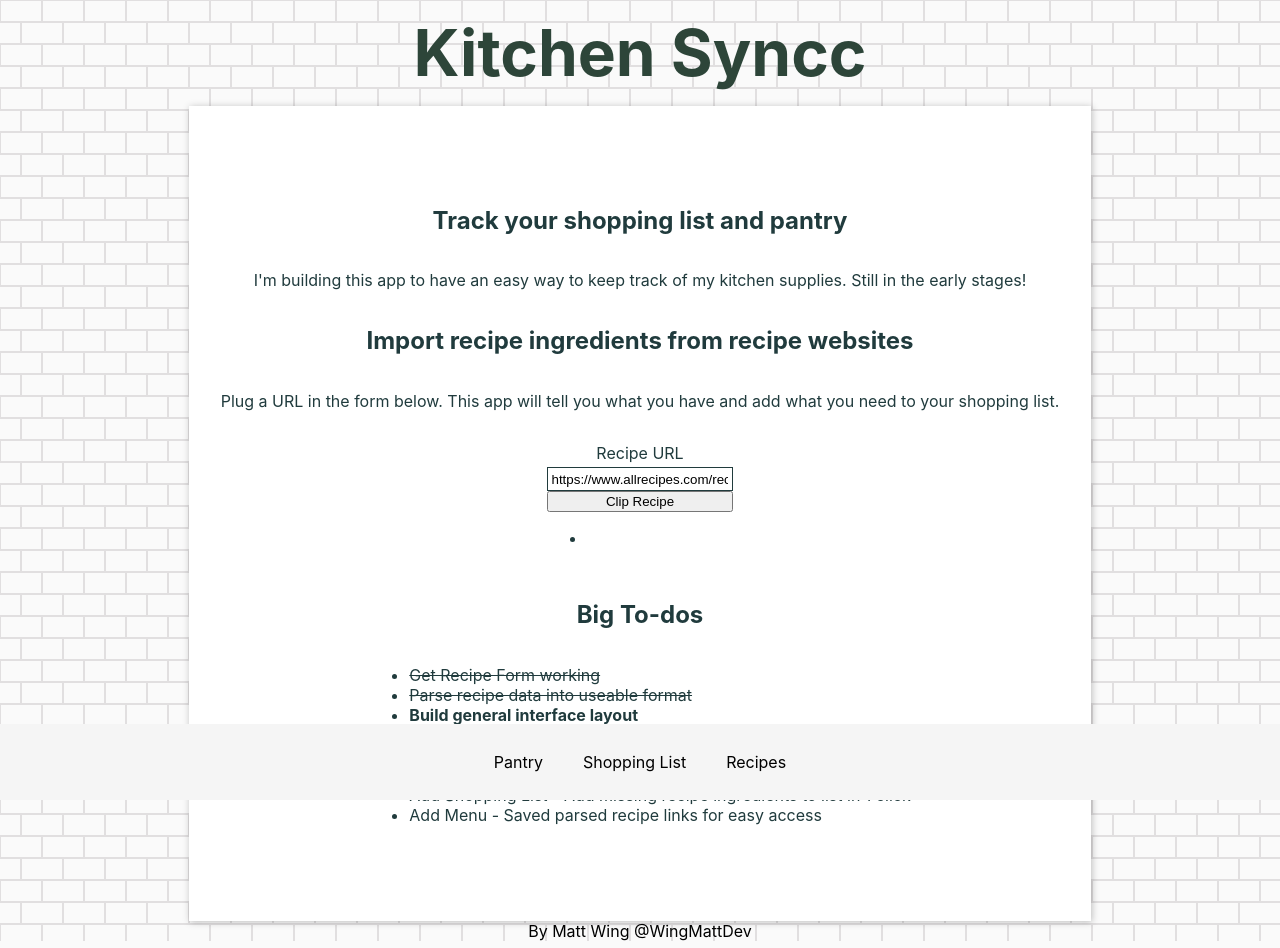
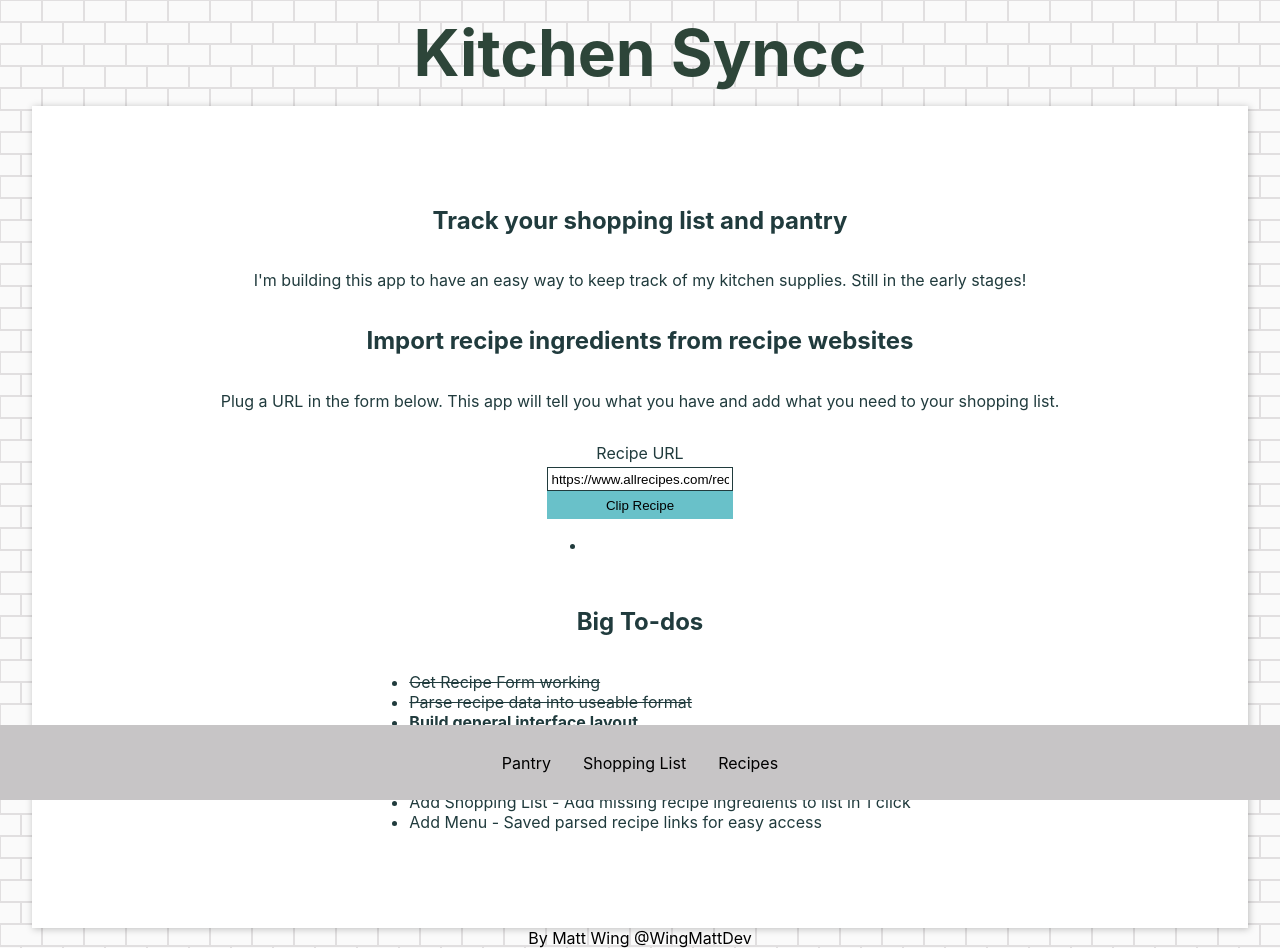
Before and after one commit to wingmatt/kitchensyncc, a Next.js app: page / in a window 1280 px wide. Built offline with nearby package versions, Linux system fonts and the light colour scheme.

Commit message:
Misc layout reformatting

```diff
--- a/styles/globals.css
+++ b/styles/globals.css
@@ -20,6 +20,7 @@ h1 {
   padding: .25em 0;
 }
 main {
+  width: 95vw;
   padding: 1rem;
   background: white;
   box-shadow: 1px 1px 7px rgba(0, 0, 0, .25);
@@ -30,19 +31,25 @@ nav {
   display: flex;
   justify-content: center;
   align-items: center;
-  background: whitesmoke;
+  background: #c7c5c6;
   position: fixed;
   bottom: 0;
   width: 100vw;
   padding: .5em;
+  height: clamp(2rem, 10vh, 75px);
 }
 nav a {
   padding: 1em;
-  border: 4px solid transparent;
-  border-radius: 10px;
+  border-radius: 100px;
 }
 
 nav a:hover {
   background: #69C1C9;
-  border-color: #A19FA0;
 }
+
+button {
+  margin: 1rem;
+  padding: .5em 1em;
+  background: #69C1C9;
+  border: none;
+}
```
